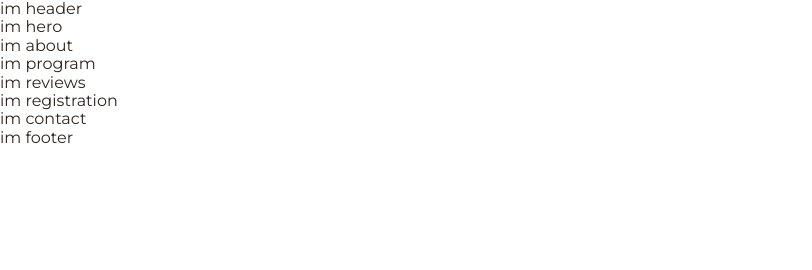
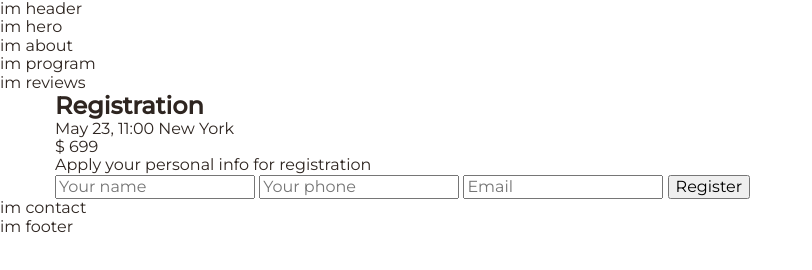
Before and after one commit to fessenko-tr/Donut-project, a website built with Parcel: page src/index.html in a window 1280 px wide. Shown: the whole page, without its empty margins (0-812 px from the left). Built offline with nearby package versions, Linux system fonts and the light colour scheme.

Commit message:
Разметка секции Регистрация

```diff
--- a/src/partials/registration.html
+++ b/src/partials/registration.html
@@ -1 +1,15 @@
-<p>im registration</p>
+<section class="registration">
+  <div class="container">
+  <h2 class="title">Registration</h2>
+  <p class="reg-text">May 23, 11:00 New York</p>
+  <p class="cost">$ 699</p>
+
+  <form>
+    <p class="reg-form-text">Apply your personal info for registration</p>
+    <input class="form-input" type="text" name="user_name" placeholder="Your name" required>
+    <input class="form-input" type="tel" name="tel" placeholder="Your phone" required>
+    <input class="form-input" type="email" name="email" placeholder="Email" required>
+    <button type="submit" class="reg-form-submit button">Register</button>
+  </form>
+</div>
+</section>
```
